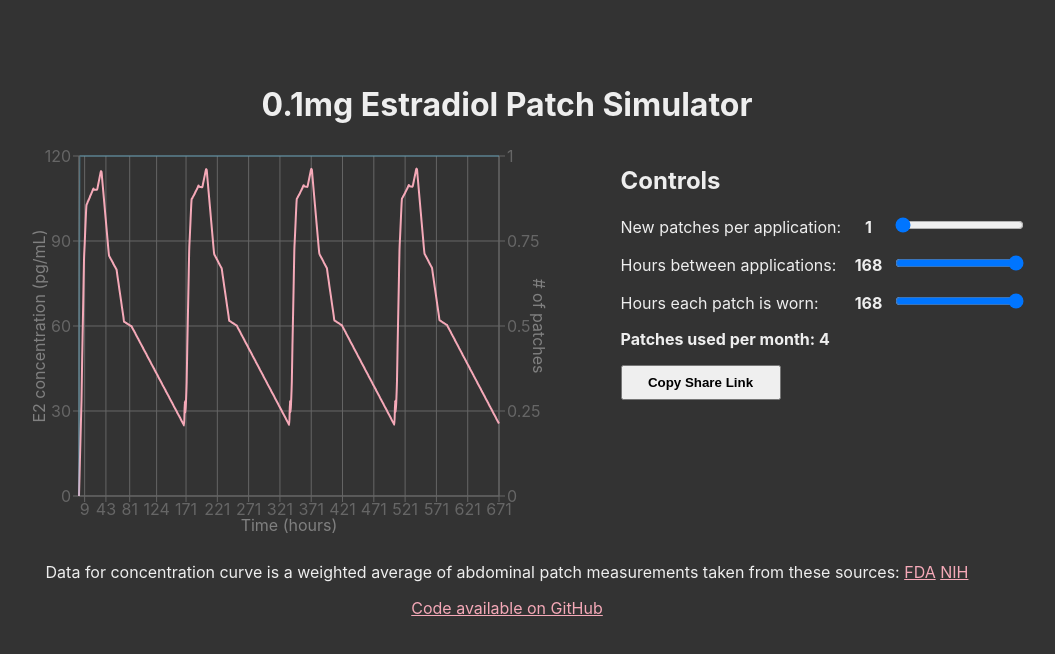
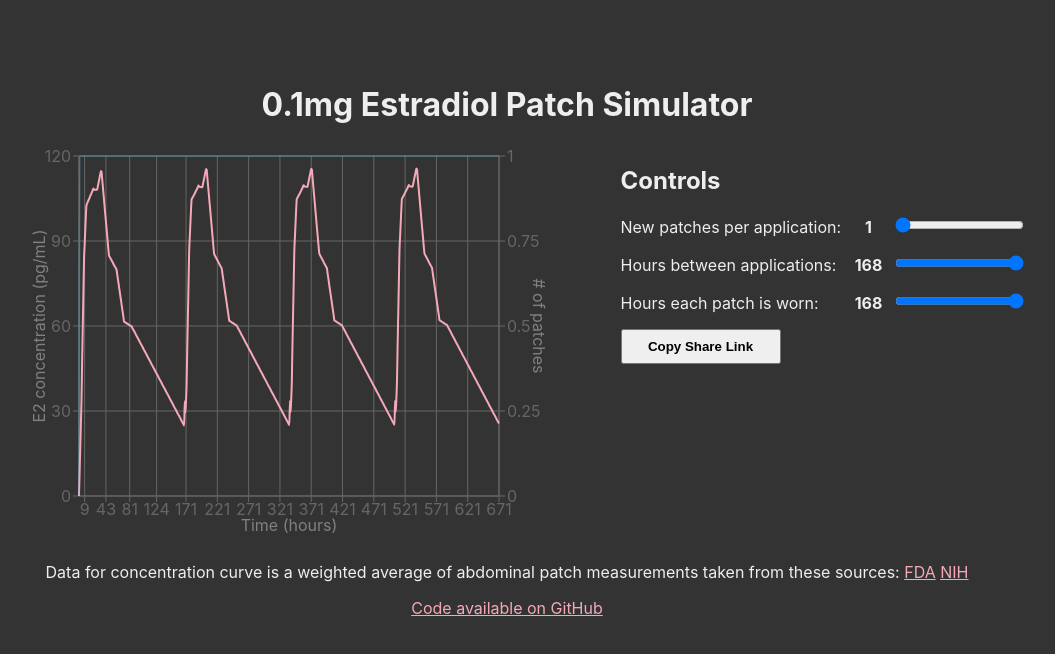
Before and after one commit to hypothete/e2-patch-simulator, a React (Create React App) app: page / in a window 1280 px wide. Shown: the top 654 px of the page, without its empty margins (133-1188 px from the left). Built offline with nearby package versions, Linux system fonts and the light colour scheme.

Commit message:
removed inaccurate patch count

```diff
--- a/src/App.css
+++ b/src/App.css
@@ -20,11 +20,6 @@
   align-items: flex-start;
 }
 
-.AppControls p {
-  margin: 0 0 1rem 0;
-  font-weight: bolder;
-}
-
 .AppShare {
   min-width: 10rem;
   font-weight: bolder;
--- a/src/App.tsx
+++ b/src/App.tsx
@@ -66,7 +66,6 @@ function App() {
             value={worn}
             setValue={setWorn}
           />
-          <p>Patches used per month: {patches * Math.ceil(period / spread)}</p>
           <button className="AppShare" onClick={copyShareLink}>
             {shareState ? 'Copied!' : 'Copy Share Link'}
           </button>
```
